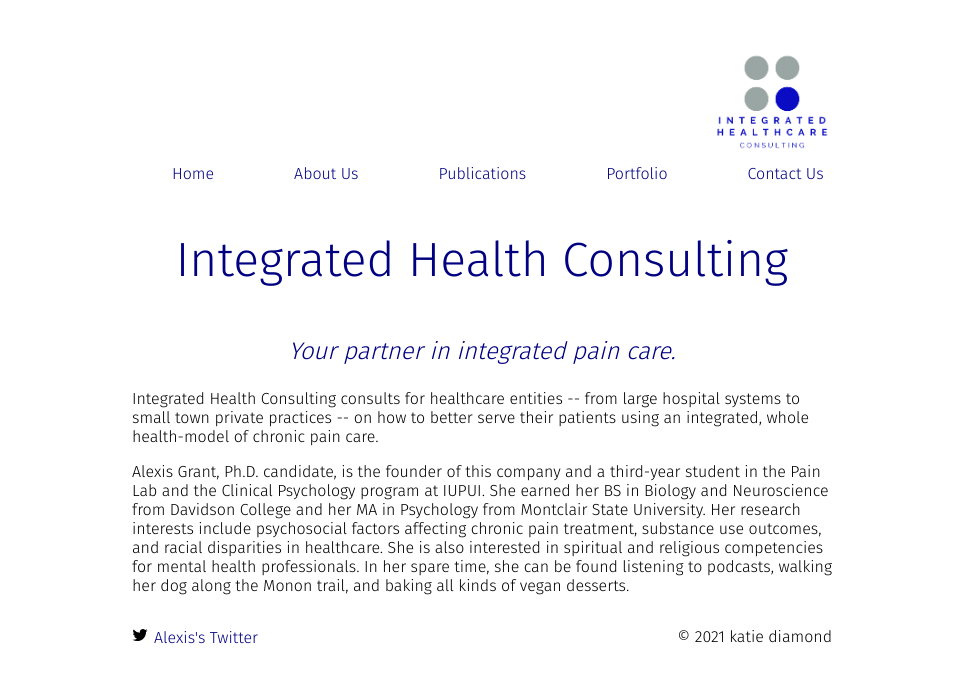
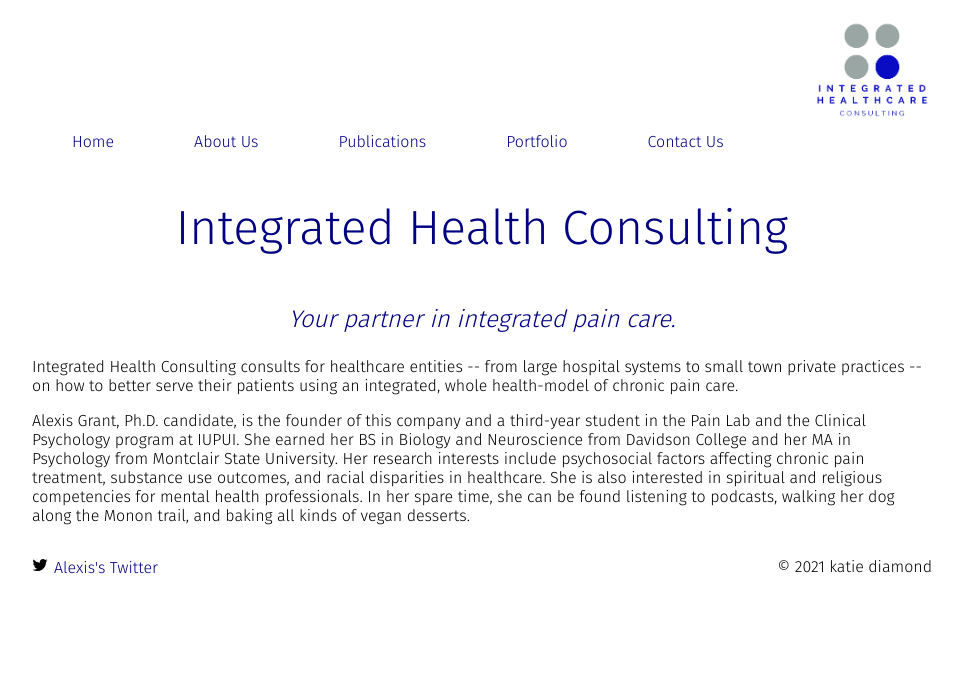
Before and after one commit to integratedhealthconsulting/integratedhealthconsulting.github.io, a plain HTML site: page index.html in a window 1280 px wide. Shown: the whole page, without its empty margins (158-1120 px from the left). Drawn offline with nearby package versions, Linux system fonts and the light colour scheme.

Commit message:
updating index and css file

```diff
--- a/index.html
+++ b/index.html
@@ -5,6 +5,7 @@
     version: 2 -->
 <head>
 	<title>Integrated Health Consulting</title>
+    <meta name="viewport" content="width=device-width, initial-scale=1">
 <link rel="preconnect" href="https://fonts.googleapis.com">
 <link rel="preconnect" href="https://fonts.gstatic.com" crossorigin>
 <link href="https://fonts.googleapis.com/css2?family=Dosis:wght@200&family=Fira+Sans:wght@300&family=Roboto&display=swap" rel="stylesheet">
@@ -13,7 +14,7 @@
 	<link rel="stylesheet" href="myStyles.css" />
 </head>
 <body>
-<div id="wrapper">
+<div id="container">
 <div id="logo">
     <img src="IHC_LOGO2.png">
 </div>
@@ -46,7 +47,7 @@
 		<p>&copy; <span id="thisYear"></span> katie diamond</p>
 	</div>
 </div>
-</div><!-- wrapper -->
+</div>
 <script type="module" src="https://unpkg.com/ionicons@5.5.2/dist/ionicons/ionicons.esm.js">
 </script>
 <script nomodule src="https://unpkg.com/ionicons@5.5.2/dist/ionicons/ionicons.js"></script>
--- a/myStyles.css
+++ b/myStyles.css
@@ -226,3 +226,8 @@ footer {
 #navigation {
     clear: right;
 }
+
+#container {
+    max-width: 900px;
+    margin: 0 auto;
+}
```
